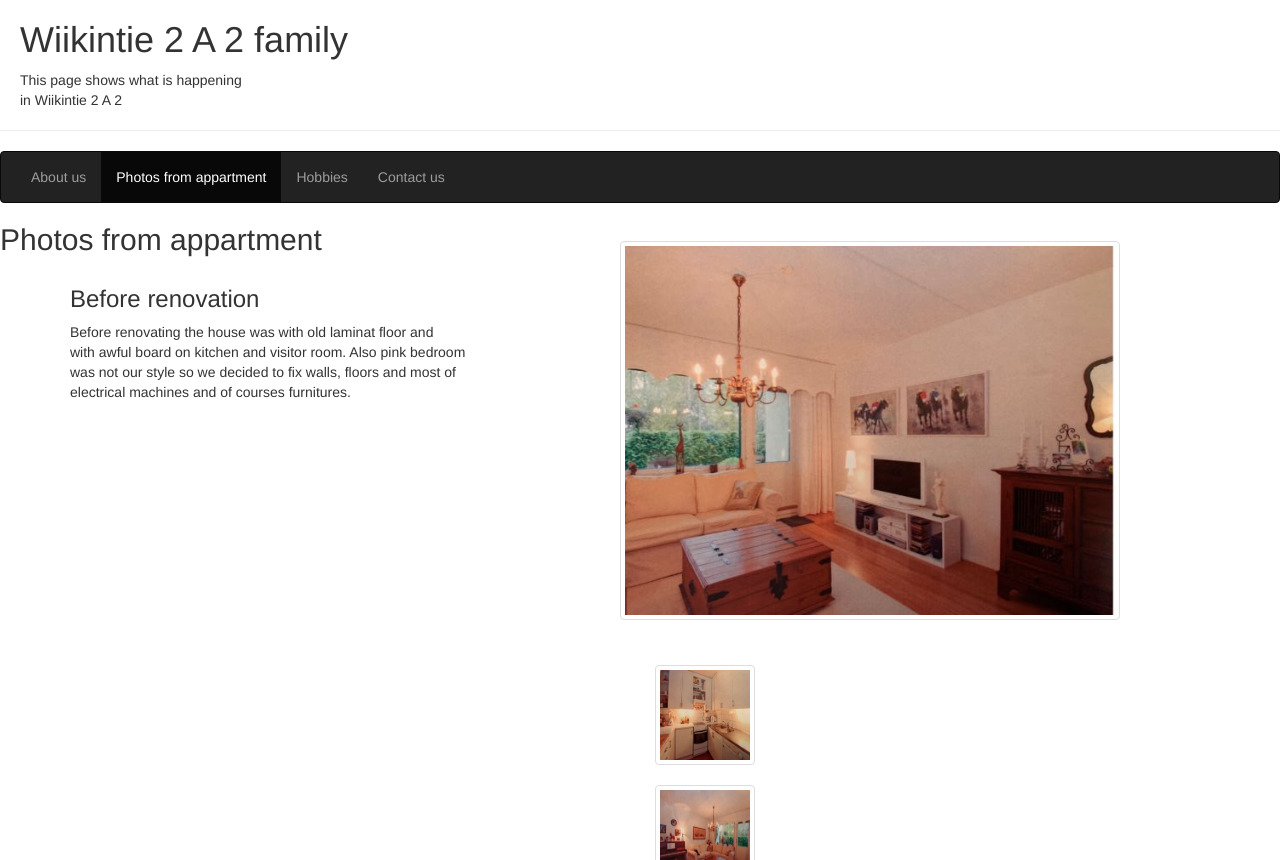
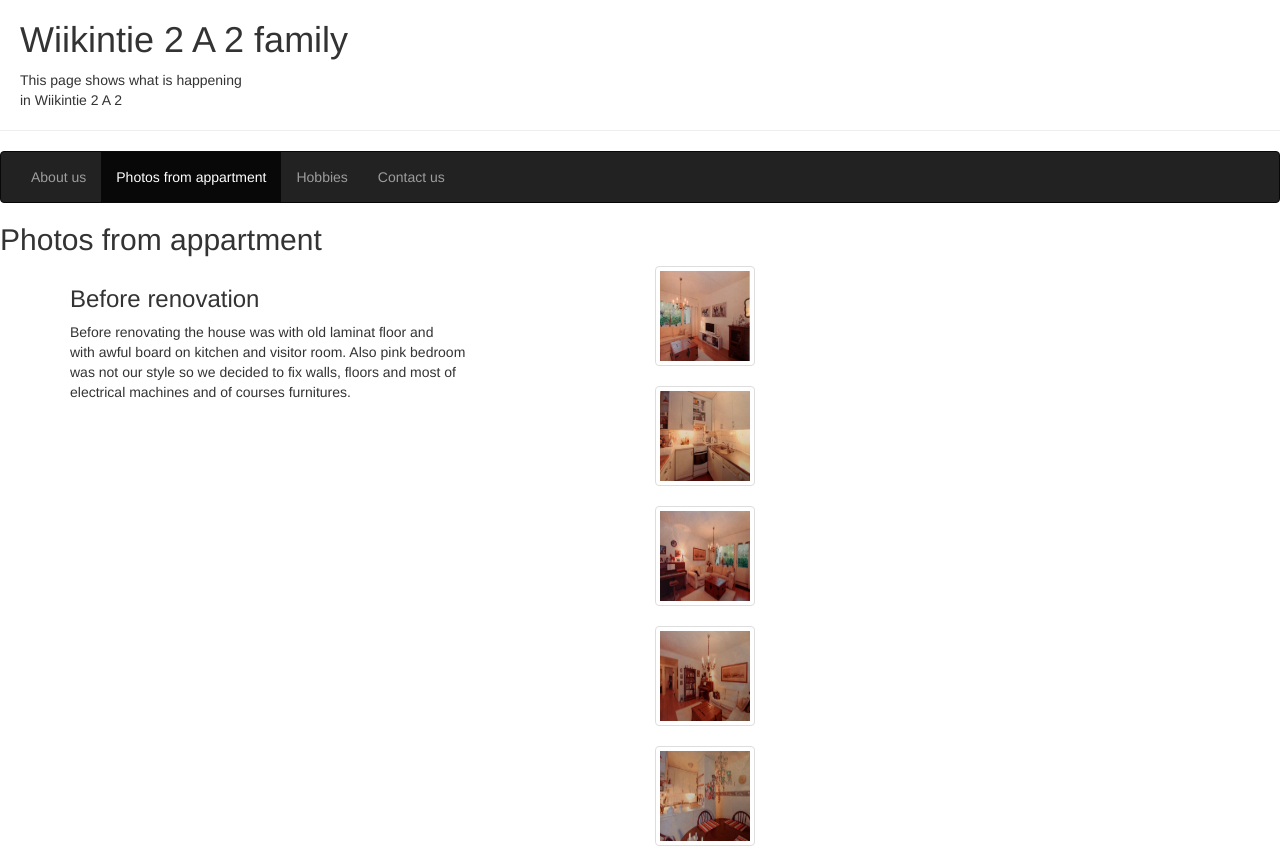
Before and after one commit to MikBom/finalpage, a PHP site: page /photos.html in a window 1280 px wide, with the pointer over the restyled element. Shown: the top 860 px of the page. Run offline with PHP 8.4, Linux system fonts and the light colour scheme.

Commit message:
Update tyyli.css

```diff
--- a/tyyli.css
+++ b/tyyli.css
@@ -1,4 +1,4 @@
-.thumbnail:hover {
+.fluid:hover {
     position:relative;
     top:-25px;
     left:-35px;
```
